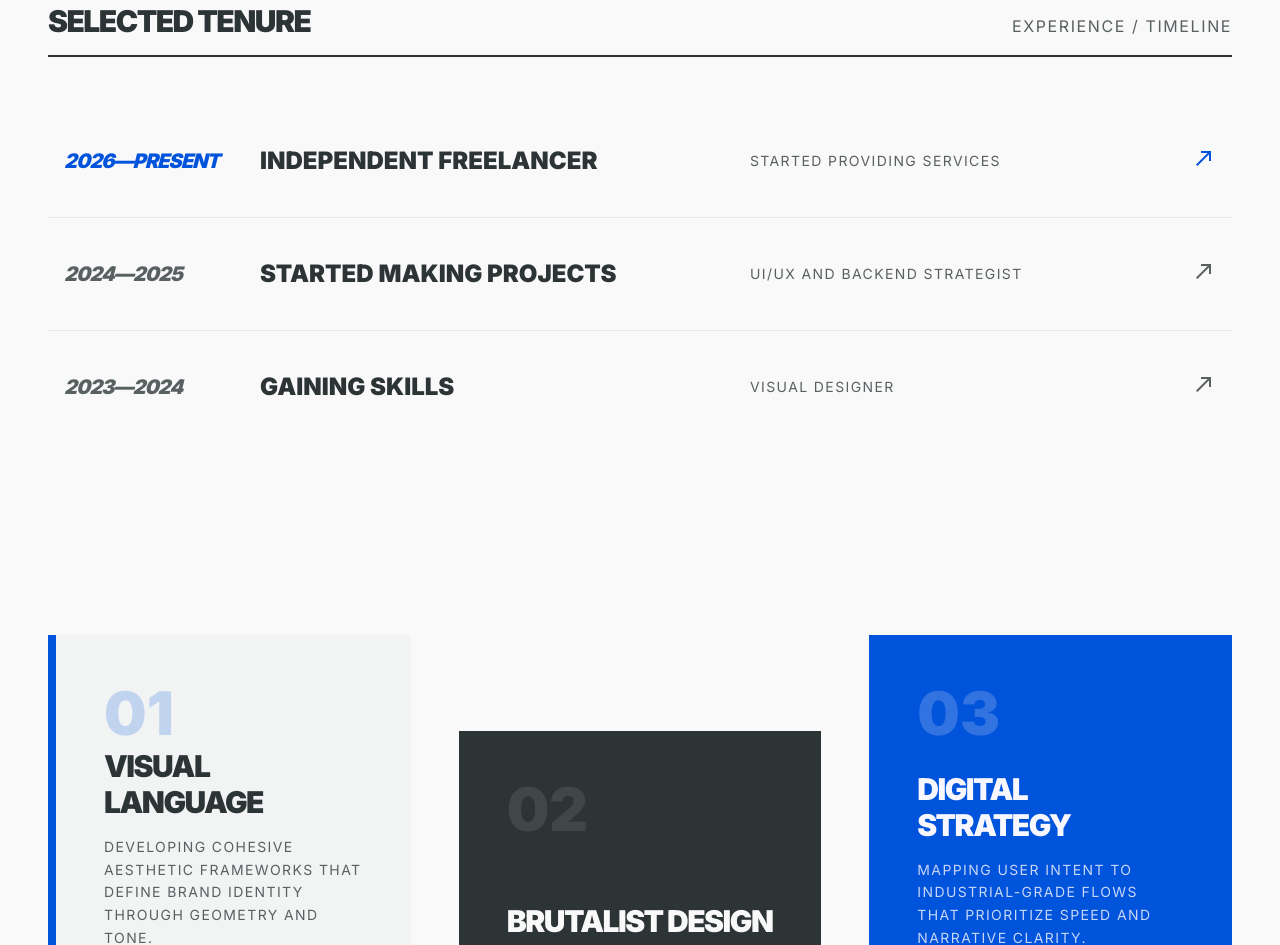
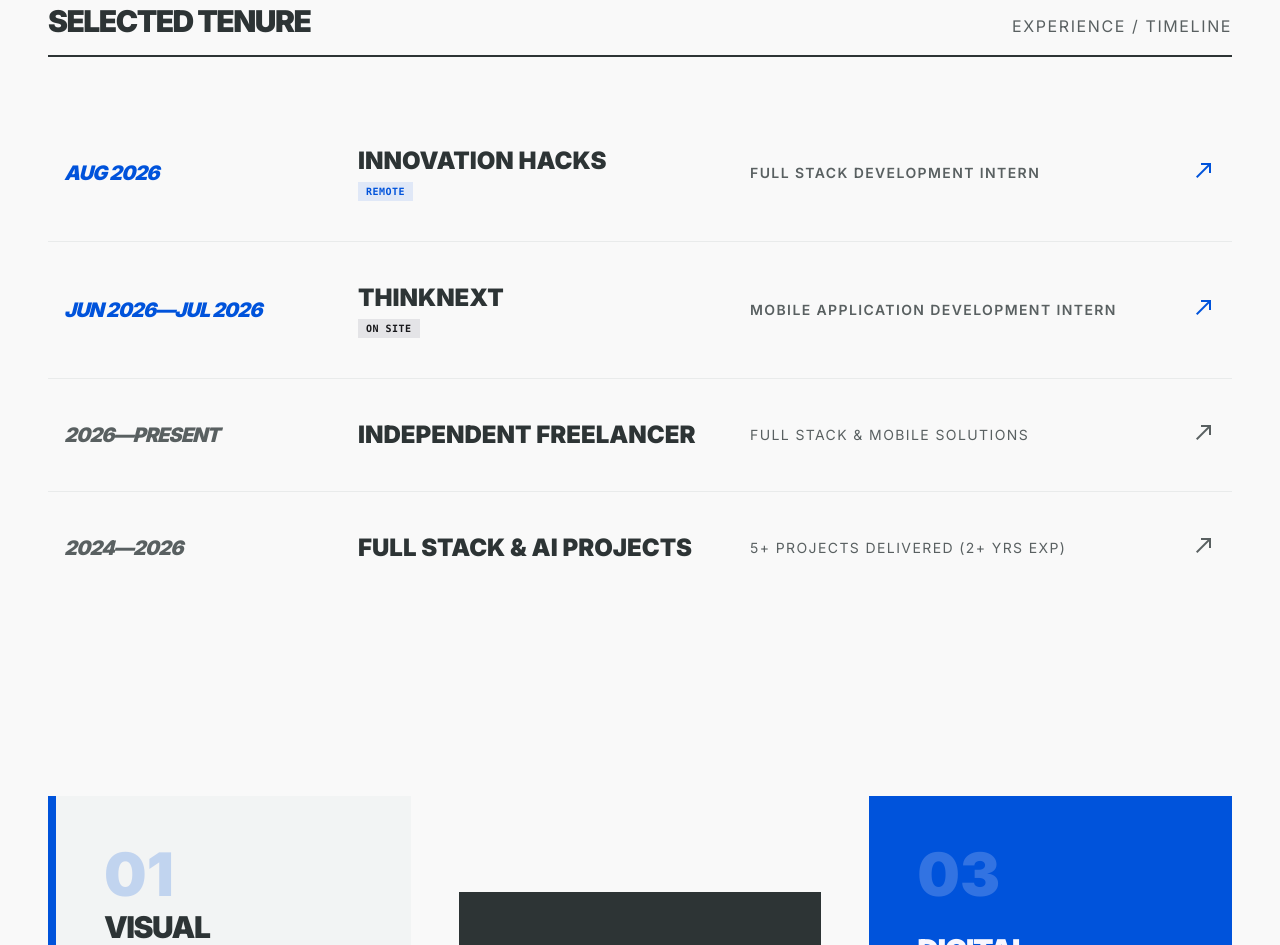
Before and after one commit to manmeet8549/Portfolio-Manmeet, a plain HTML site: page portfolio/about.html in a window 1280 px wide. Shown: the part 1021-1966 px from the top of the page. Drawn offline with nearby package versions, Linux system fonts and the light colour scheme.

Commit message:
content: update stats to 5+ projects, 2+ years exp, and add ThinkNEXT and INNOVATION Hacks internships to Selected Tenure

```diff
--- a/portfolio/about.html
+++ b/portfolio/about.html
@@ -240,39 +240,57 @@
 <span class="label-md tracking-widest text-on-surface-variant uppercase">Experience / Timeline</span>
 </div>
 <div class="grid grid-cols-1 gap-px bg-outline-variant/20">
-<!-- Timeline Item 1 -->
+
+<!-- Timeline Item 1: INNOVATION Hacks -->
 <div class="bg-background py-10 grid grid-cols-1 md:grid-cols-12 gap-6 items-center hover:bg-surface-container-low transition-colors px-4 group">
-<div class="md:col-span-2 text-primary font-black text-xl italic tracking-tighter">2026—PRESENT</div>
-<div class="md:col-span-5">
-<h4 class="text-2xl font-black uppercase group-hover:translate-x-2 transition-transform">INDEPENDENT FREELANCER</h4>
+<div class="md:col-span-3 text-primary font-black text-xl italic tracking-tighter">AUG 2026</div>
+<div class="md:col-span-4">
+<h4 class="text-2xl font-black uppercase group-hover:translate-x-2 transition-transform">INNOVATION HACKS</h4>
+<span class="inline-block mt-1 bg-primary/10 text-primary text-[10px] font-mono font-bold px-2 py-0.5 uppercase tracking-wider">REMOTE</span>
 </div>
-<div class="md:col-span-4 text-on-surface-variant uppercase tracking-widest text-sm">sTARTED PROVIDING SERVICES</div>
+<div class="md:col-span-4 text-on-surface-variant uppercase tracking-widest text-sm font-semibold">Full Stack Development Intern</div>
 <div class="md:col-span-1 text-right">
 <span class="material-symbols-outlined text-primary group-hover:rotate-45 transition-transform" data-icon="north_east">north_east</span>
 </div>
 </div>
-<!-- Timeline Item 2 -->
+
+<!-- Timeline Item 2: ThinkNEXT -->
 <div class="bg-background py-10 grid grid-cols-1 md:grid-cols-12 gap-6 items-center hover:bg-surface-container-low transition-colors px-4 group">
-<div class="md:col-span-2 text-on-surface-variant font-black text-xl italic tracking-tighter">2024—2025</div>
-<div class="md:col-span-5">
-<h4 class="text-2xl font-black uppercase group-hover:translate-x-2 transition-transform">STARTED MAKING PROJECTS</h4>
+<div class="md:col-span-3 text-primary font-black text-xl italic tracking-tighter">JUN 2026—JUL 2026</div>
+<div class="md:col-span-4">
+<h4 class="text-2xl font-black uppercase group-hover:translate-x-2 transition-transform">THINKNEXT</h4>
+<span class="inline-block mt-1 bg-zinc-200 text-zinc-900 text-[10px] font-mono font-bold px-2 py-0.5 uppercase tracking-wider">ON SITE</span>
 </div>
-<div class="md:col-span-4 text-on-surface-variant uppercase tracking-widest text-sm">UI/UX AND BACKEND <span style="letter-spacing: 1.4px;">Strategist</span></div>
+<div class="md:col-span-4 text-on-surface-variant uppercase tracking-widest text-sm font-semibold">Mobile Application Development Intern</div>
+<div class="md:col-span-1 text-right">
+<span class="material-symbols-outlined text-primary group-hover:rotate-45 transition-transform" data-icon="north_east">north_east</span>
+</div>
+</div>
+
+<!-- Timeline Item 3: Independent Freelancer -->
+<div class="bg-background py-10 grid grid-cols-1 md:grid-cols-12 gap-6 items-center hover:bg-surface-container-low transition-colors px-4 group">
+<div class="md:col-span-3 text-on-surface-variant font-black text-xl italic tracking-tighter">2026—PRESENT</div>
+<div class="md:col-span-4">
+<h4 class="text-2xl font-black uppercase group-hover:translate-x-2 transition-transform">INDEPENDENT FREELANCER</h4>
+</div>
+<div class="md:col-span-4 text-on-surface-variant uppercase tracking-widest text-sm">Full Stack & Mobile Solutions</div>
 <div class="md:col-span-1 text-right">
 <span class="material-symbols-outlined text-on-surface-variant group-hover:rotate-45 transition-transform" data-icon="north_east">north_east</span>
 </div>
 </div>
-<!-- Timeline Item 3 -->
+
+<!-- Timeline Item 4: Full Stack & AI Projects -->
 <div class="bg-background py-10 grid grid-cols-1 md:grid-cols-12 gap-6 items-center hover:bg-surface-container-low transition-colors px-4 group">
-<div class="md:col-span-2 text-on-surface-variant font-black text-xl italic tracking-tighter">2023—2024</div>
-<div class="md:col-span-5">
-<h4 class="text-2xl font-black uppercase group-hover:translate-x-2 transition-transform">GAINING SKILLS</h4>
+<div class="md:col-span-3 text-on-surface-variant font-black text-xl italic tracking-tighter">2024—2026</div>
+<div class="md:col-span-4">
+<h4 class="text-2xl font-black uppercase group-hover:translate-x-2 transition-transform">FULL STACK & AI PROJECTS</h4>
 </div>
-<div class="md:col-span-4 text-on-surface-variant uppercase tracking-widest text-sm">Visual Designer</div>
+<div class="md:col-span-4 text-on-surface-variant uppercase tracking-widest text-sm">5+ Projects Delivered (2+ Yrs Exp)</div>
 <div class="md:col-span-1 text-right">
 <span class="material-symbols-outlined text-on-surface-variant group-hover:rotate-45 transition-transform" data-icon="north_east">north_east</span>
 </div>
 </div>
+
 </div>
 </section>
 <!-- SKILLS / SPECIALITIES -->
```
Also changed, not shown: portfolio/index.html (+3 -3 lines).
